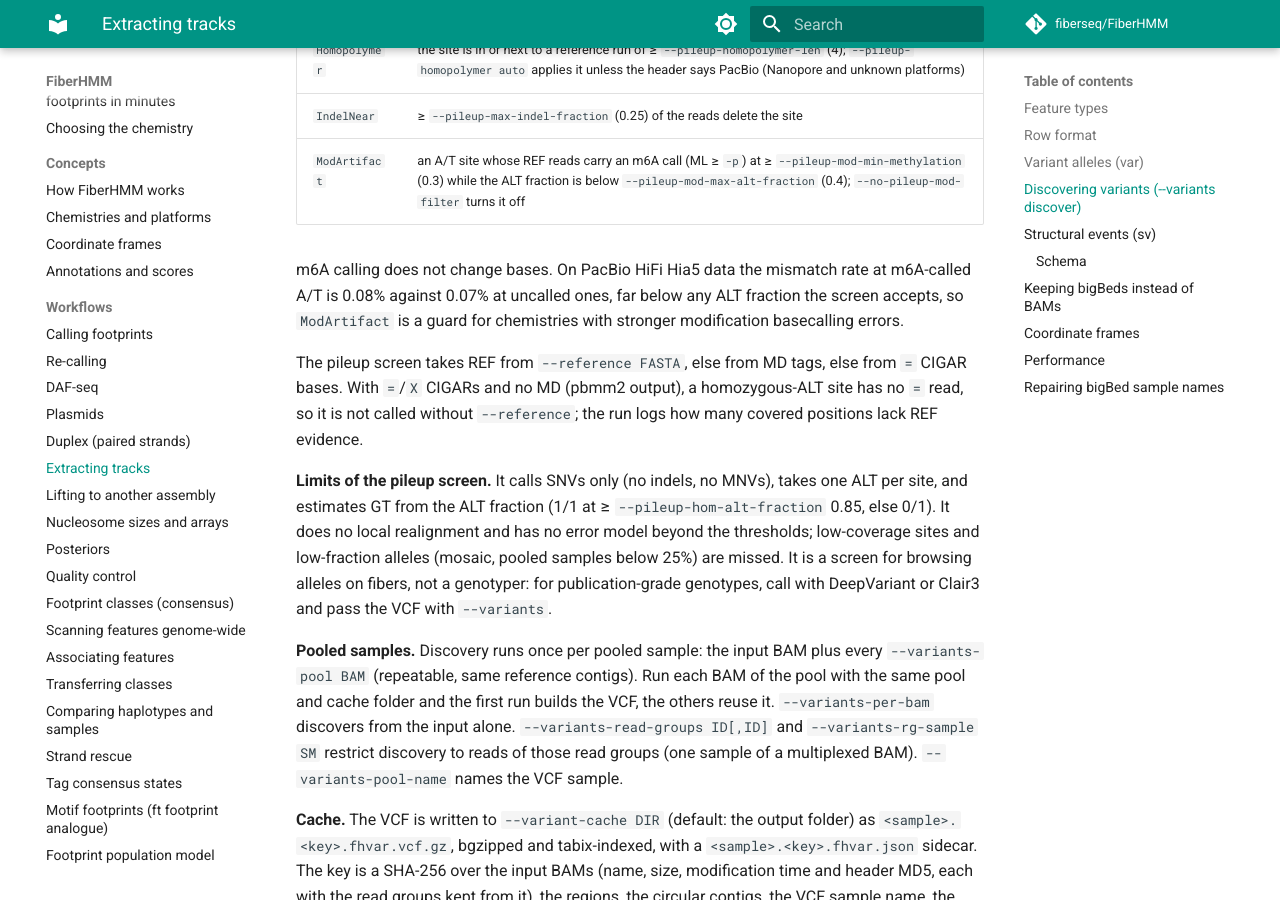
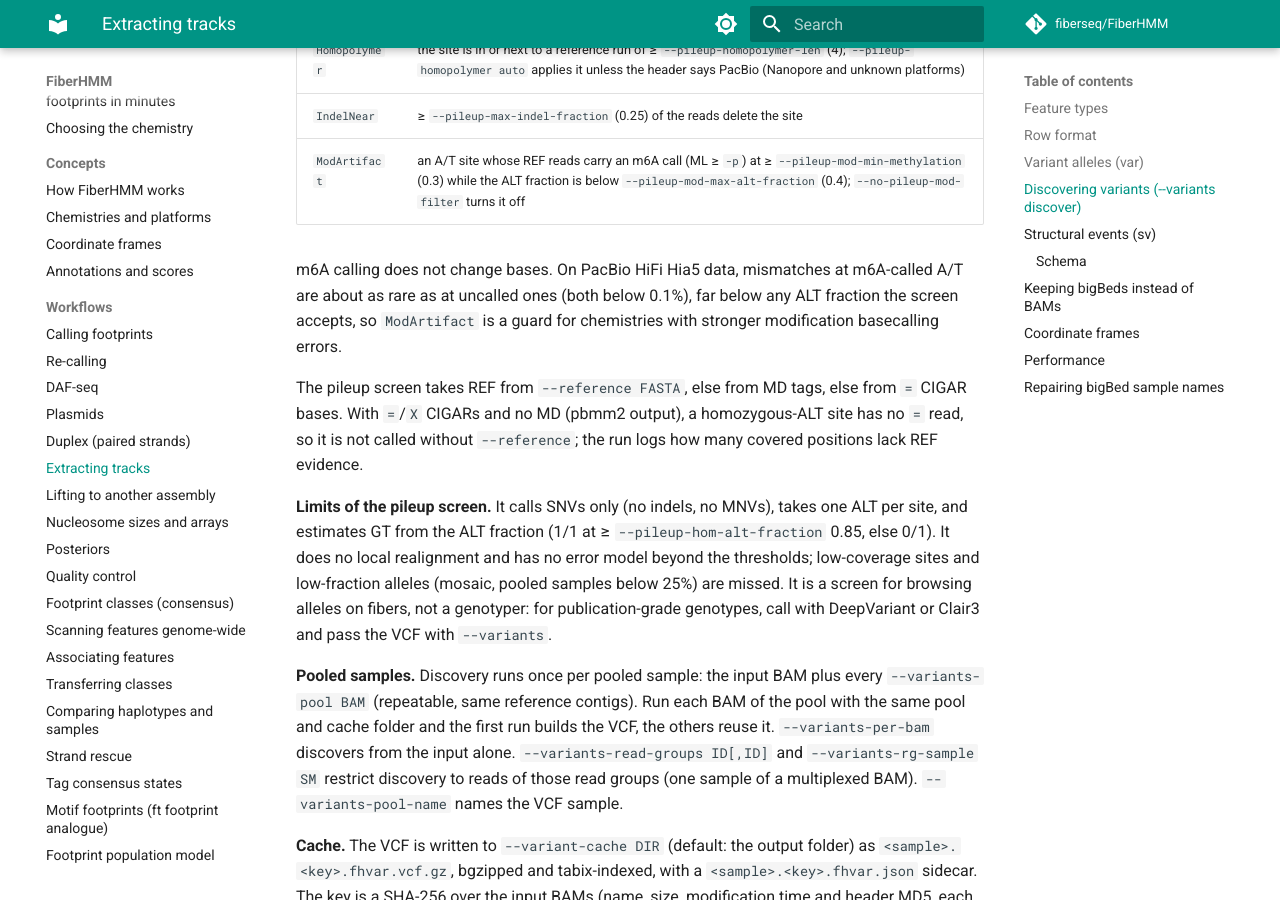
Before and after one commit to fiberseq/FiberHMM, an MkDocs documentation site: the page built from docs/workflows/extracting.md, in a window 1280 px wide and 900 px high, scrolled down 4797 px. Built offline with MkDocs 1.6.1 and Material for MkDocs 9.7.7, drawn with Linux system fonts in a browser that asks for light colours; comment, search, counter and statistics services are not loaded.

Commit message:
docs: discovery m6A artefact note without dataset-specific rates
Co-Authored-By: Claude Opus 5.5 <noreply@anthropic.com>

```diff
--- a/docs/workflows/extracting.md
+++ b/docs/workflows/extracting.md
@@ -201,9 +201,9 @@ CIGAR, clips and `SA`.
 | `IndelNear` | ≥ `--pileup-max-indel-fraction` (0.25) of the reads delete the site |
 | `ModArtifact` | an A/T site whose REF reads carry an m6A call (ML ≥ `-p`) at ≥ `--pileup-mod-min-methylation` (0.3) while the ALT fraction is below `--pileup-mod-max-alt-fraction` (0.4); `--no-pileup-mod-filter` turns it off |
 
-m6A calling does not change bases. On PacBio HiFi Hia5 data the mismatch
-rate at m6A-called A/T is 0.08% against 0.07% at uncalled ones, far below
-any ALT fraction the screen accepts, so `ModArtifact` is a guard for
+m6A calling does not change bases. On PacBio HiFi Hia5 data, mismatches at
+m6A-called A/T are about as rare as at uncalled ones (both below 0.1%), far
+below any ALT fraction the screen accepts, so `ModArtifact` is a guard for
 chemistries with stronger modification basecalling errors.
 
 The pileup screen takes REF from `--reference FASTA`, else from MD tags, else
```
